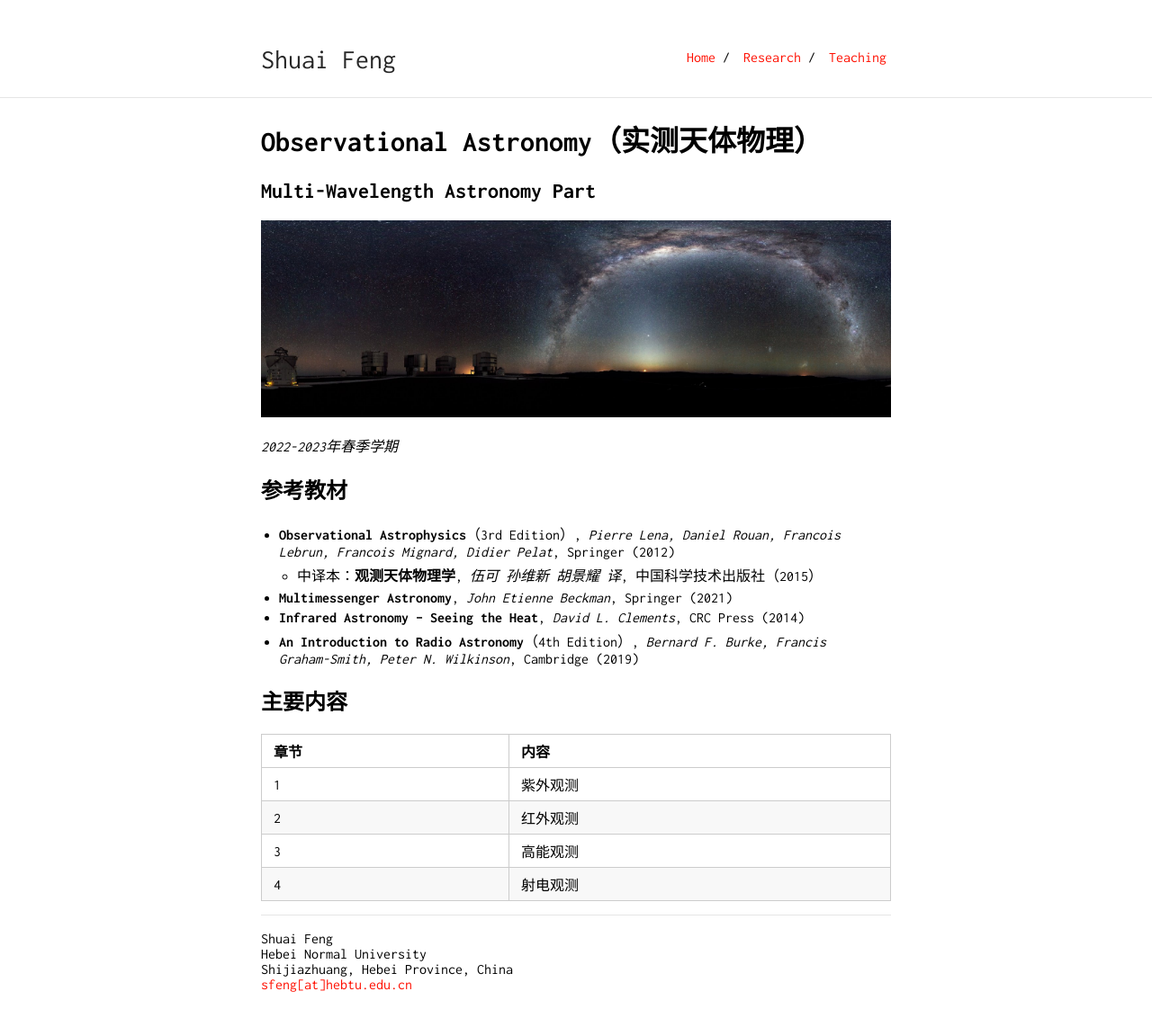
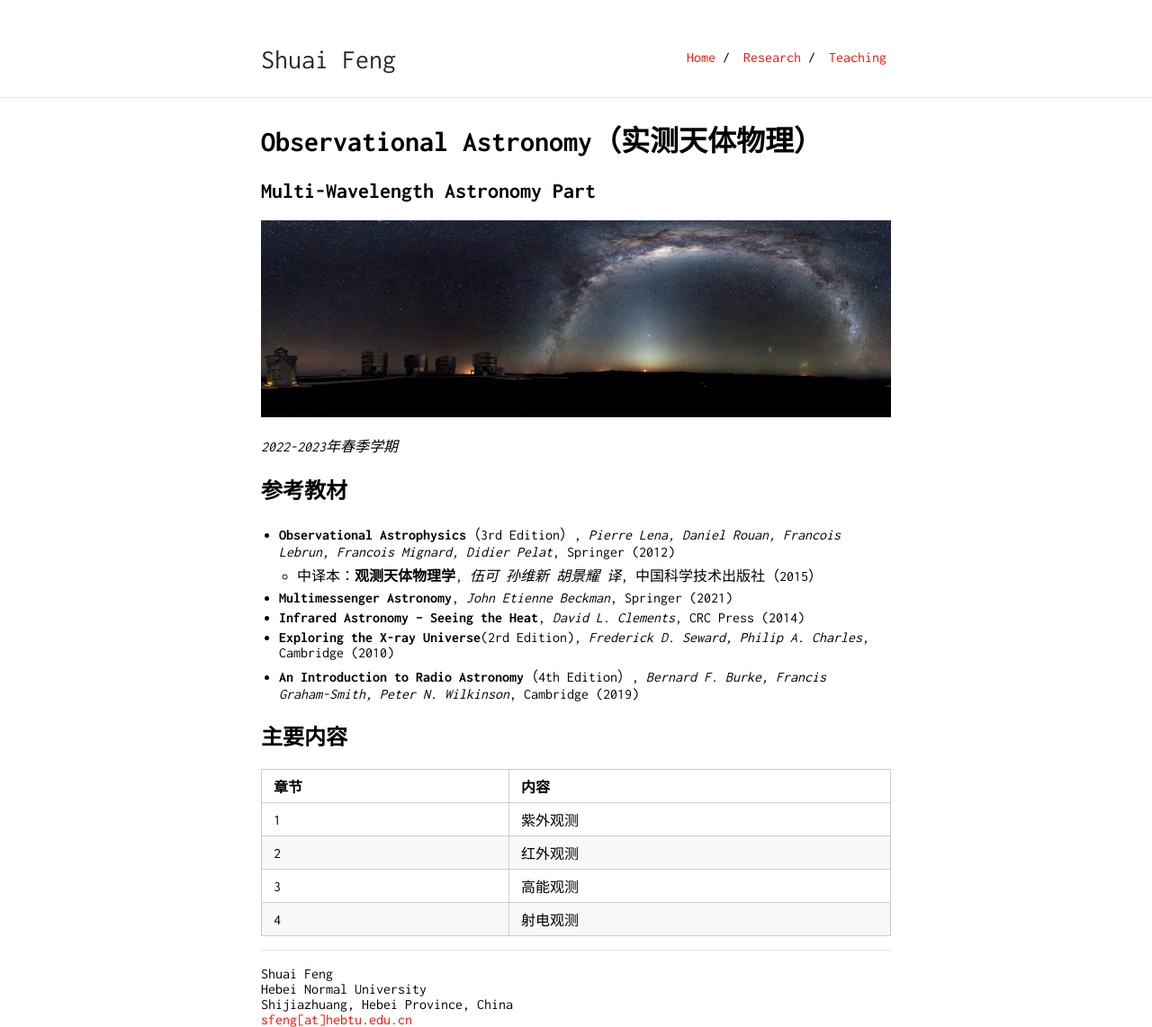
Before and after one commit to fengshuai0210/fengshuai0210.github.io, a Jekyll site: the page built from teaching/ObsAstro.md, in a window 1280 px wide. Shown: the whole page at 90% size. Built offline with Jekyll 4.4.1, drawn with Linux system fonts in a browser that asks for light colours; our own code applies the rules of GitHub Pages for plain Markdown files; before the commit the page ends 1103 px from its top, so only the background shows below that.

Commit message:
Update ObsAstro.md

```diff
--- a/teaching/ObsAstro.md
+++ b/teaching/ObsAstro.md
@@ -15,6 +15,7 @@ layout: default
     * 中译本：**观测天体物理学**, *伍可 孙维新 胡景耀 译*, 中国科学技术出版社（2015）
 * **Multimessenger Astronomy**, *John Etienne Beckman*, Springer (2021)
 * **Infrared Astronomy -- Seeing the Heat**, *David L. Clements*, CRC Press (2014)
+* **Exploring the X-ray Universe**(2rd Edition), *Frederick D. Seward, Philip A. Charles*, Cambridge (2010)
 * **An Introduction to Radio Astronomy**（4th Edition）, *Bernard F. Burke, Francis Graham-Smith, Peter N. Wilkinson*, Cambridge (2019)
 
 ## 主要内容
```
